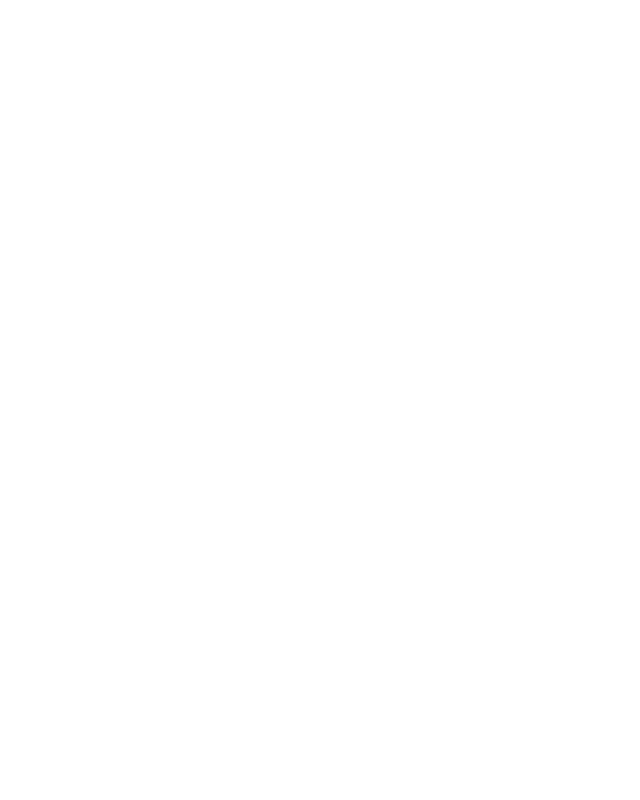
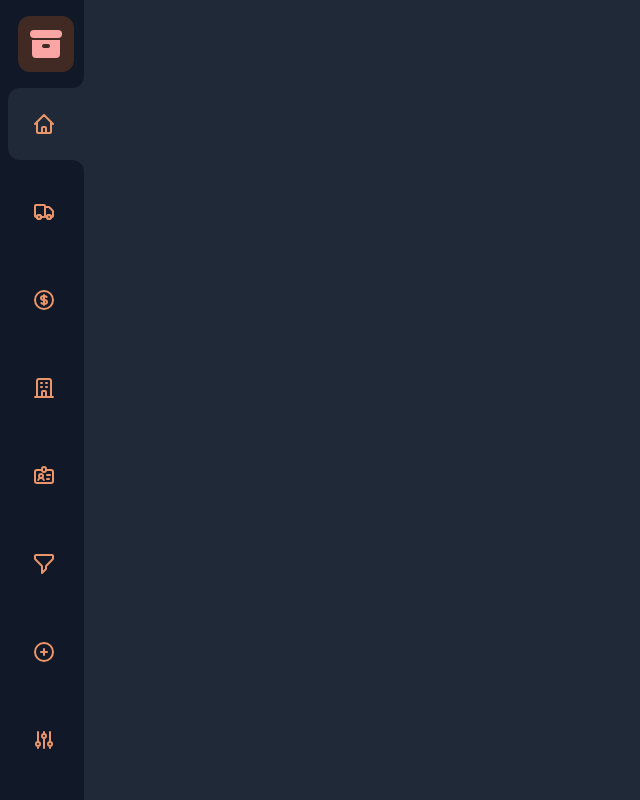
Before and after one commit to zcrossoverz/QLKho, a React (Create React App) app in the folder client/: page /dashboard in a window 1280 px wide. Before the commit this address had no page. Shown: the whole page, without its empty margins (0-640 px from the left). Built offline with nearby package versions, Linux system fonts and the light colour scheme.

Commit message:
design sidebar dashboard

```diff
--- a/client/package.json
+++ b/client/package.json
@@ -3,6 +3,7 @@
   "version": "0.1.0",
   "private": true,
   "dependencies": {
+    "@heroicons/react": "^1.0.6",
     "@testing-library/jest-dom": "^5.16.4",
     "@testing-library/react": "^13.3.0",
     "@testing-library/user-event": "^13.5.0",
--- /dev/null
+++ b/client/src/components/dashboard/sidebar.js
@@ -0,0 +1,54 @@
+import React, { useEffect, useState } from 'react'
+import { ArchiveIcon } from '@heroicons/react/solid'
+import { HomeIcon, OfficeBuildingIcon, IdentificationIcon, CurrencyDollarIcon, TruckIcon, FilterIcon, PlusCircleIcon, AdjustmentsIcon } from '@heroicons/react/outline'
+import { useNavigate } from 'react-router-dom';
+
+export default function Sidebar() {
+
+    const [activeTab, setActiveTab] = useState(0);
+    let navigate = useNavigate();
+
+    const listNav = [
+        { icon: HomeIcon, path:"/dashboard" },
+        { icon: TruckIcon, path:"/khohang" },
+        { icon: CurrencyDollarIcon, path:"/khohang" },
+        { icon: OfficeBuildingIcon, path:"/khohang" },
+        { icon: IdentificationIcon, path:"/khohang" },
+        { icon: FilterIcon, path:"/khohang" },
+        { icon: PlusCircleIcon, path:"/khohang" },
+        { icon: AdjustmentsIcon, path:"/khohang" },
+    ];
+
+    let Button = (props) => {
+        let Icon = props.icon;
+        return (
+                <div className={ props.active ? 'bg-gray-800 rounded-l-xl relative after:absolute after:w-4 after:h-8 after:-bottom-8 after:rounded-tr-xl after:right-0 after:shadow-inverse-bottom before:absolute before:w-4 before:h-8 before:-top-8 before:rounded-br-xl before:right-0 before:shadow-inverse-top' : ''}>
+                    <button className='p-3 my-3 ml-3 mr-4 text-primary rounded-xl hover:bg-primary hover:text-white hover:shadow-primary'
+                        onClick={() => {
+                            setActiveTab(props.index);
+                            navigate(props.path, { replace:false });
+                        }}>
+                        <Icon className='h-6' />
+                    </button>
+                </div>
+        )
+    }
+
+
+  return (
+    <div className='flex flex-col bg-gray-900 py-4 pl-2 items-center'>
+        <div className='p-2 rounded-xl bg-opacity-20 bg-orange-500'>
+            <ArchiveIcon className='h-10 text-red-300' />
+        </div>
+        <div className='flex flex-col gap-y-4 mt-4 items-end self-end'>
+
+            { listNav.map((e,i) => {
+                return <Button key={i.toString()} icon={e.icon} active={ i === activeTab ? true:false } index={i} path={e.path} />
+            }) }
+
+        </div>
+    </div>
+  )
+
+
+}
--- a/client/src/pages/dashboard/index.js
+++ b/client/src/pages/dashboard/index.js
@@ -1,7 +1,10 @@
 import React from 'react'
+import Sidebar from '../../components/dashboard/sidebar'
 
 export default function Dashboard() {
   return (
-    <div>Dashboard</div>
+    <div className='flex w-full min-h-screen bg-gray-800 gap-y-4'>
+      <Sidebar />
+    </div>
   )
 }
--- a/client/src/routes/index.js
+++ b/client/src/routes/index.js
@@ -1,5 +1,6 @@
 import { Link } from "react-router-dom";
 import Login from "../pages/login";
+import Dashboard from "../pages/dashboard";
 
 function Home() {
     return (
@@ -36,6 +37,7 @@
     { path:"/", component: Home },
     { path:"/about", component: About },
     { path:"/login", component: Login },
+    { path:"/dashboard", component: Dashboard },
 ];
 
 const privateRoutes = [
--- a/client/tailwind.config.js
+++ b/client/tailwind.config.js
@@ -3,7 +3,16 @@
     "./src/**/*.{js,jsx,ts,tsx}",
   ],
   theme: {
-    extend: {},
+    extend: {
+      boxShadow: {
+        'inverse-top': '4px 4px 0 #1f2937',
+        'inverse-bottom': '4px -4px 0 #1f2937',
+        'primary': ' rgba(234, 124, 105, 0.32) 0px 2px 4px 0px, rgba(234, 124, 105, 0.32) 0px 2px 16px 0px'
+      },
+      colors: {
+        primary: '#EB966A'
+      }
+    },
   },
   plugins: [],
 }
```
Also changed, not shown: client/src/pages/dashboard/hanghoa.js (added), 2 other files (tests, documents, lock files or other folders).
